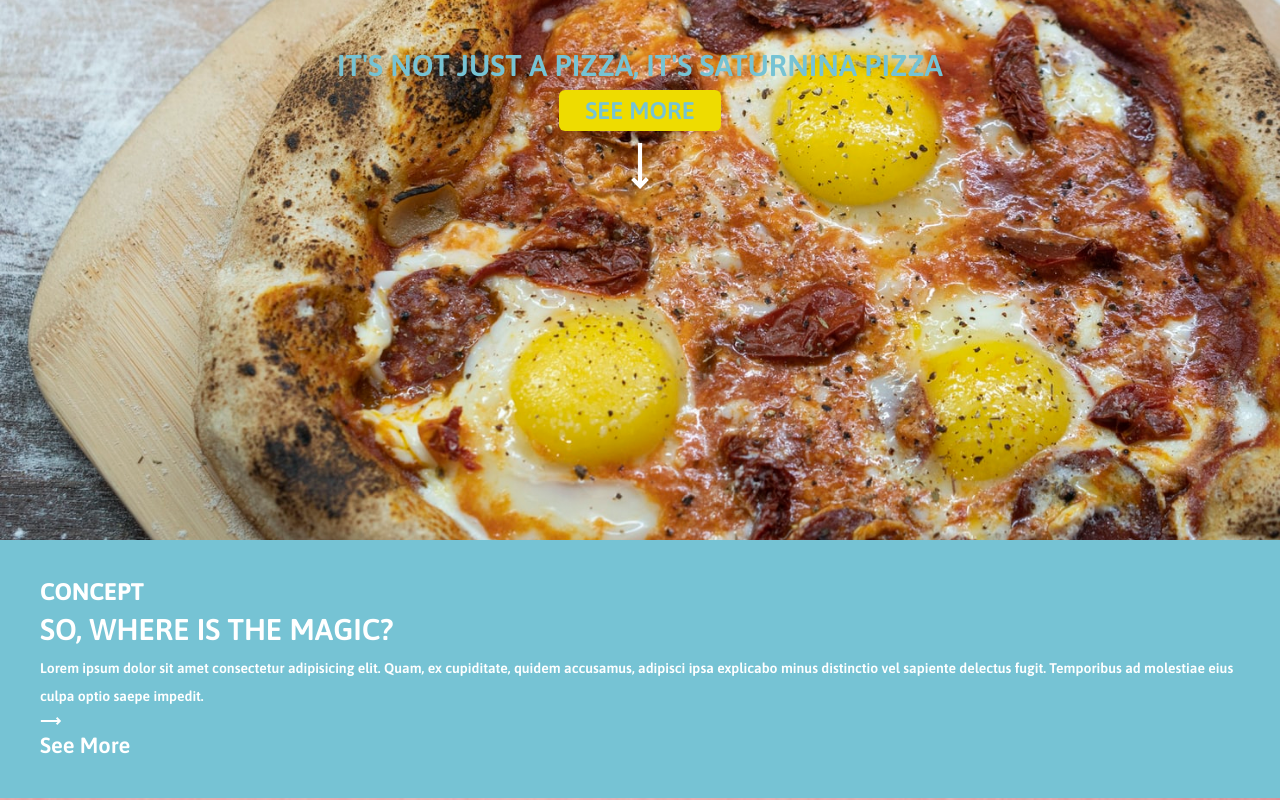
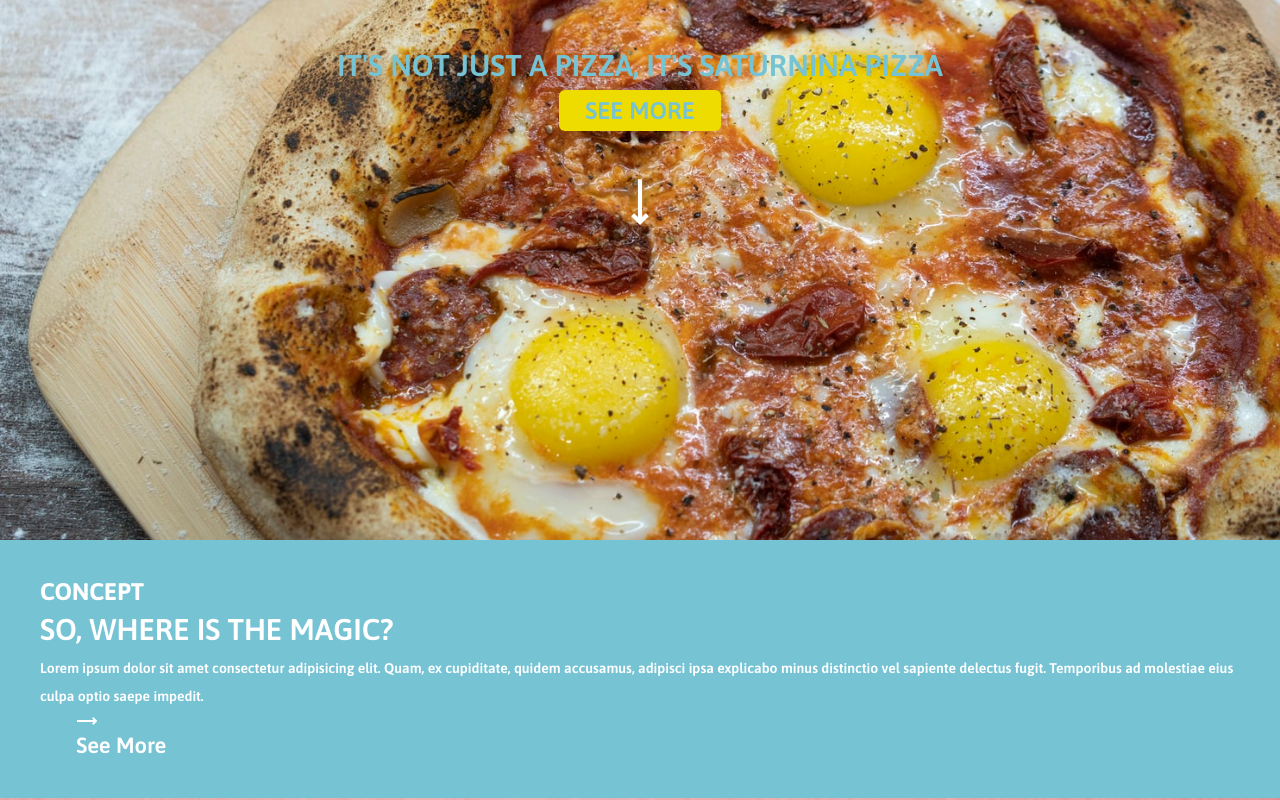
Before and after one commit to lalidiaz/pizza-typescript-react, a React (Create React App) app: page / in a window 1280 px wide. Shown: the part 260-1060 px from the top of the page. Built offline with nearby package versions, Linux system fonts and the light colour scheme.

Commit message:
add animations to landing and pizzalist page

```diff
--- a/package.json
+++ b/package.json
@@ -17,6 +17,7 @@
     "react-icons": "^4.2.0",
     "react-router-dom": "^5.2.0",
     "react-scripts": "4.0.3",
+    "react-scroll": "^1.8.2",
     "typescript": "^4.2.3",
     "web-vitals": "^1.1.1"
   },
@@ -47,6 +48,7 @@
   "devDependencies": {
     "@types/node-sass": "^4.11.1",
     "@types/react-router-dom": "^5.1.7",
+    "@types/react-scroll": "^1.8.2",
     "node-sass": "^5.0.0"
   }
 }
--- a/src/components/BuildYourOwnPizza.tsx
+++ b/src/components/BuildYourOwnPizza.tsx
@@ -4,18 +4,30 @@
 import Title from "../components/Title";
 import Description from "../components/Description";
 import abstract from "../assets/vector-3.png";
+import { Link } from "react-router-dom";
+import { motion } from "framer-motion";
 
 const BuildYourOwnPizza = () => {
   return (
     <section className="build-wrapper">
       <div className="img-container">
-        <img src={pizza} alt="slices-img" className="slices-img" />
+        <motion.img
+          whileHover={{
+            marginLeft: "30px",
+            transition: { ease: "easeInOut" },
+          }}
+          src={pizza}
+          alt="slices-img"
+          className="slices-img"
+        />
         <img src={abstract} alt="abstract-vector" className="abstract-vector" />
       </div>
       <div className="build-text">
         <Title>Build your own pizza</Title>
         <Description text="Have fun and choose and build your own pizza." />
-        <Button title="see more" />
+        <Link to="/drag-and-drop">
+          <Button title="see more" />
+        </Link>
       </div>
     </section>
   );
--- a/src/components/Concept.tsx
+++ b/src/components/Concept.tsx
@@ -3,6 +3,8 @@
 import "../styles/index";
 import Title from "../components/Title";
 import Description from "../components/Description";
+import { Link } from "react-router-dom";
+import { motion } from "framer-motion";
 
 const Concept = () => {
   return (
@@ -16,14 +18,26 @@
           vel sapiente delectus fugit. Temporibus ad molestiae eius culpa optio
           saepe impedit."
         />
-        <button className="concept-see-more">
-          <CgArrowLongRight />
-          See More
-        </button>
+        <Link to="/about">
+          <motion.button
+            initial={{ x: 0 }}
+            animate={{ x: 40 }}
+            transition={{
+              type: "tween",
+              ease: "easeInOut",
+              duration: 2,
+              repeat: Infinity,
+              repeatType: "reverse",
+            }}
+            className="concept-see-more"
+          >
+            <CgArrowLongRight />
+            See More
+          </motion.button>
+        </Link>
       </div>
-      <div>
-        <img src={pizzaConcept} alt="concept-pizza" className="concept-image" />
-      </div>
+
+      <img src={pizzaConcept} alt="concept-pizza" className="concept-image" />
     </section>
   );
 };
--- a/src/components/Dough.tsx
+++ b/src/components/Dough.tsx
@@ -5,19 +5,38 @@
 import abstract from "../assets/vector-blue1.png";
 import vector from "../assets/vector-4.png";
 import "../styles";
-// import Scroll from "../components/Scroll";
+import { Link } from "react-router-dom";
+import { motion } from "framer-motion";
 
 const Dough = () => {
   return (
     <div className="dough-wrapper">
-      {/* <Scroll showBelow={500} /> */}
       <section className="dough-text">
         <Title>It's all anout the dough</Title>
-        <Button title="See more" />
+        <Link to="/about">
+          <Button title="See more" />
+        </Link>
       </section>
       <section className="dough-images">
-        <img src={pizzaDoughOne} alt="dough" className="hands-dough-img" />
-        <img src={pizzaDoughTwo} alt="dough" className="dough-img" />
+        <motion.img
+          whileHover={{
+            marginRight: "15px",
+            transition: { ease: "easeInOut" },
+          }}
+          src={pizzaDoughOne}
+          alt="dough"
+          className="hands-dough-img"
+        />
+        <motion.img
+          whileHover={{
+            marginRight: "15px",
+            marginTop: "15px",
+            transition: { ease: "easeInOut" },
+          }}
+          src={pizzaDoughTwo}
+          alt="dough"
+          className="dough-img"
+        />
         <img src={abstract} alt="dough" className="abstract-img" />
         <img src={vector} alt="dough" className="vector-img" />
       </section>
--- a/src/components/DragAndDropPizza.tsx
+++ b/src/components/DragAndDropPizza.tsx
@@ -8,7 +8,13 @@
 const DragAndDropPizza = () => {
   return (
     <div className="drag-and-drop-wrapper">
-      <Title>Drag and drop </Title>
+      <motion.div
+        initial={{ opacity: 0 }}
+        animate={{ opacity: 1 }}
+        transition={{ delay: 0.5, duration: 2 }}
+      >
+        <Title>Drag and drop </Title>
+      </motion.div>
 
       <img src={emptyPizza} alt="pizza-empty" className="pizza-empty-drag" />
 
@@ -16,7 +22,14 @@
         {ingredients.map((ingredient) => {
           const { id, name, image } = ingredient;
           return (
-            <motion.article drag whileTap={{ cursor: "grabbing" }} key={id}>
+            <motion.article
+              drag
+              whileTap={{ cursor: "grabbing" }}
+              initial={{ opacity: 0 }}
+              animate={{ opacity: 1 }}
+              transition={{ delay: 1, duration: 2 }}
+              key={id}
+            >
               <Image src={image} alt={name} />
             </motion.article>
           );
--- a/src/components/NewsletterSocial.tsx
+++ b/src/components/NewsletterSocial.tsx
@@ -3,14 +3,36 @@
 import { BsEnvelope } from "react-icons/bs";
 import Title from "../components/Title";
 import Button from "../components/Button";
+import { motion } from "framer-motion";
 
 const NewsletterSocial = () => {
   return (
     <section className="newsletter-wrapper">
       <div className="newsletter-social">
-        <AiOutlineInstagram size={40} />
-        <IoLogoTiktok size={40} />
-        <AiOutlineFacebook size={40} />
+        <motion.div
+          whileTap={{ rotate: 360, scale: 0.75 }}
+          whileHover={{ rotate: 360 }}
+          transition={{ ease: "linear", duration: 0.5 }}
+          className="newsletter-icon"
+        >
+          <AiOutlineInstagram size={40} />
+        </motion.div>
+        <motion.div
+          whileTap={{ rotate: 360, scale: 0.75 }}
+          whileHover={{ rotate: 360 }}
+          transition={{ ease: "linear", duration: 0.5 }}
+          className="newsletter-icon"
+        >
+          <IoLogoTiktok size={40} />
+        </motion.div>
+        <motion.div
+          whileTap={{ rotate: 360, scale: 0.75 }}
+          whileHover={{ rotate: 360 }}
+          transition={{ ease: "linear", duration: 0.5 }}
+          className="newsletter-icon"
+        >
+          <AiOutlineFacebook size={40} />
+        </motion.div>
       </div>
       <div className="newsletter-letter">
         <BsEnvelope size={100} />
--- a/src/components/Pizza.tsx
+++ b/src/components/Pizza.tsx
@@ -17,7 +17,11 @@
   };
 
   return (
-    <section>
+    <motion.section
+      initial={{ opacity: 0 }}
+      animate={{ opacity: 1 }}
+      transition={{ delay: 1, duration: 2 }}
+    >
       <motion.img
         whileTap={{ rotate: 90, scale: 0.75 }}
         whileHover={{ rotate: 90 }}
@@ -38,7 +42,7 @@
         <p className="pizza-individual-name">{name}</p>
         <p className="pizza-individual-description">{description}</p>
       </div>
-    </section>
+    </motion.section>
   );
 };
 
--- a/src/components/PizzasList.tsx
+++ b/src/components/PizzasList.tsx
@@ -1,9 +1,12 @@
 import Pizza from "./Pizza";
 import pizzas from "../data/pizzas.json";
 
+
 const PizzasList = () => {
   return (
-    <section className="pizzalist-wrapper">
+    <section
+      className="pizzalist-wrapper"
+    >
       <ul className="pizzalist-grid">
         {pizzas.map((pizza) => {
           return (
--- a/src/pages/Landing.tsx
+++ b/src/pages/Landing.tsx
@@ -5,6 +5,8 @@
 import Dough from "../components/Dough";
 import NewsletterSocial from "../components/NewsletterSocial";
 import Title from "../components/Title";
+import { Link } from "react-scroll";
+import { motion } from "framer-motion";
 
 const Landing = () => {
   return (
@@ -12,15 +14,32 @@
       <section className="landing-wrapper">
         <div className="landing-text">
           <Title>It's not just a pizza, it's Saturnina Pizza</Title>
-          <Button title="See More" />
+          <Link to="concept" smooth={true}>
+            <Button title="See More" />
+          </Link>
           <div className="lading-see-more">
-            <button className="lading-down-arrow">
-              <CgArrowLongDown color="white" />
-            </button>
+            <Link to="concept" smooth={true}>
+              <motion.button
+                className="lading-down-arrow"
+                initial={{ y: 0 }}
+                animate={{ y: 40 }}
+                transition={{
+                  type: "tween",
+                  ease: "easeInOut",
+                  duration: 2,
+                  repeat: Infinity,
+                  repeatType: "reverse",
+                }}
+              >
+                <CgArrowLongDown color="white" />
+              </motion.button>
+            </Link>
           </div>
         </div>
       </section>
-      <Concept />
+      <div id="concept">
+        <Concept />
+      </div>
       <BuildYourOwnPizza />
       <Dough />
       <NewsletterSocial />
--- a/src/styles/concept.scss
+++ b/src/styles/concept.scss
@@ -46,6 +46,7 @@
       cursor: pointer;
       font-size: 22px;
       font-family: var(--asap);
+      outline: transparent;
       &:hover {
         color: var(--yellow);
       }
--- a/src/styles/newsletter.scss
+++ b/src/styles/newsletter.scss
@@ -13,6 +13,10 @@
     display: flex;
     width: 50%;
     justify-content: space-around;
+
+    .newsletter-icon:hover {
+      color: var(--pink);
+    }
   }
   .newsletter-letter {
     display: flex;
```
Also changed, not shown: 1 other file (tests, documents, lock files or other folders).
